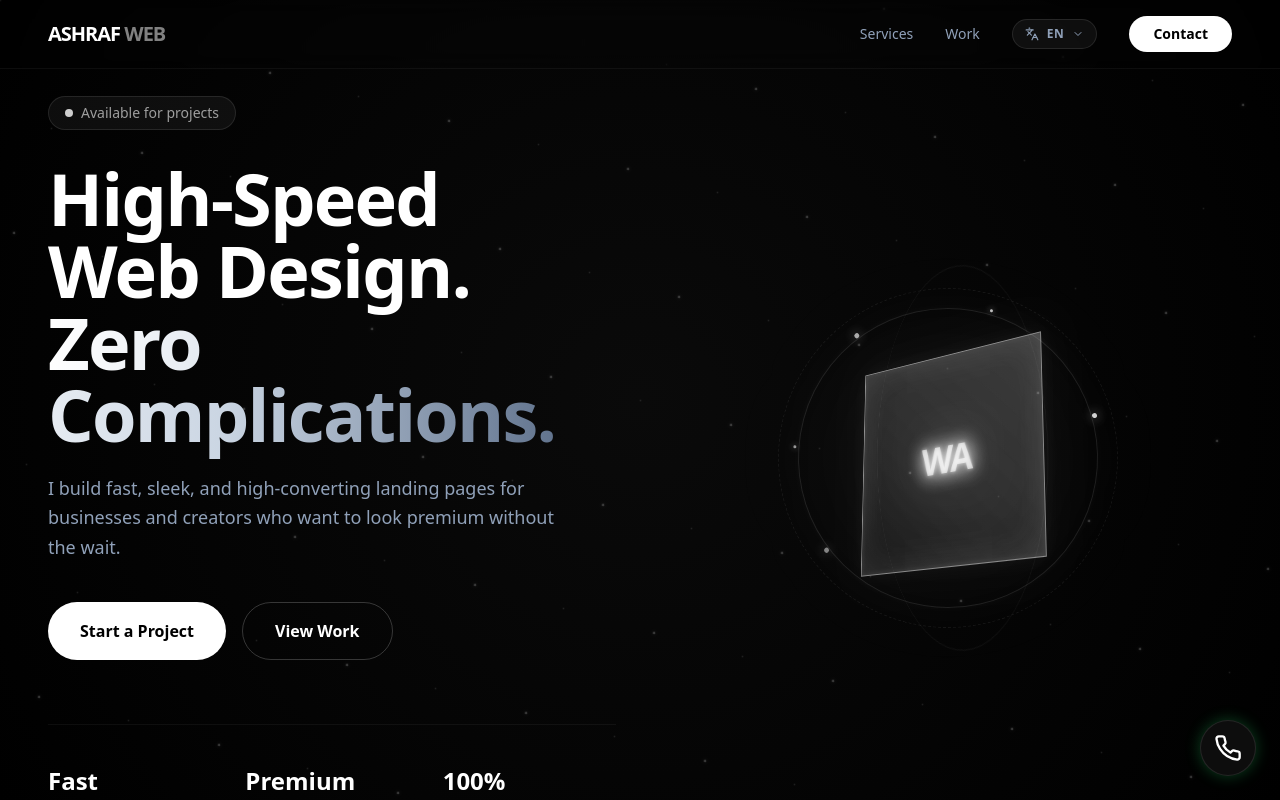
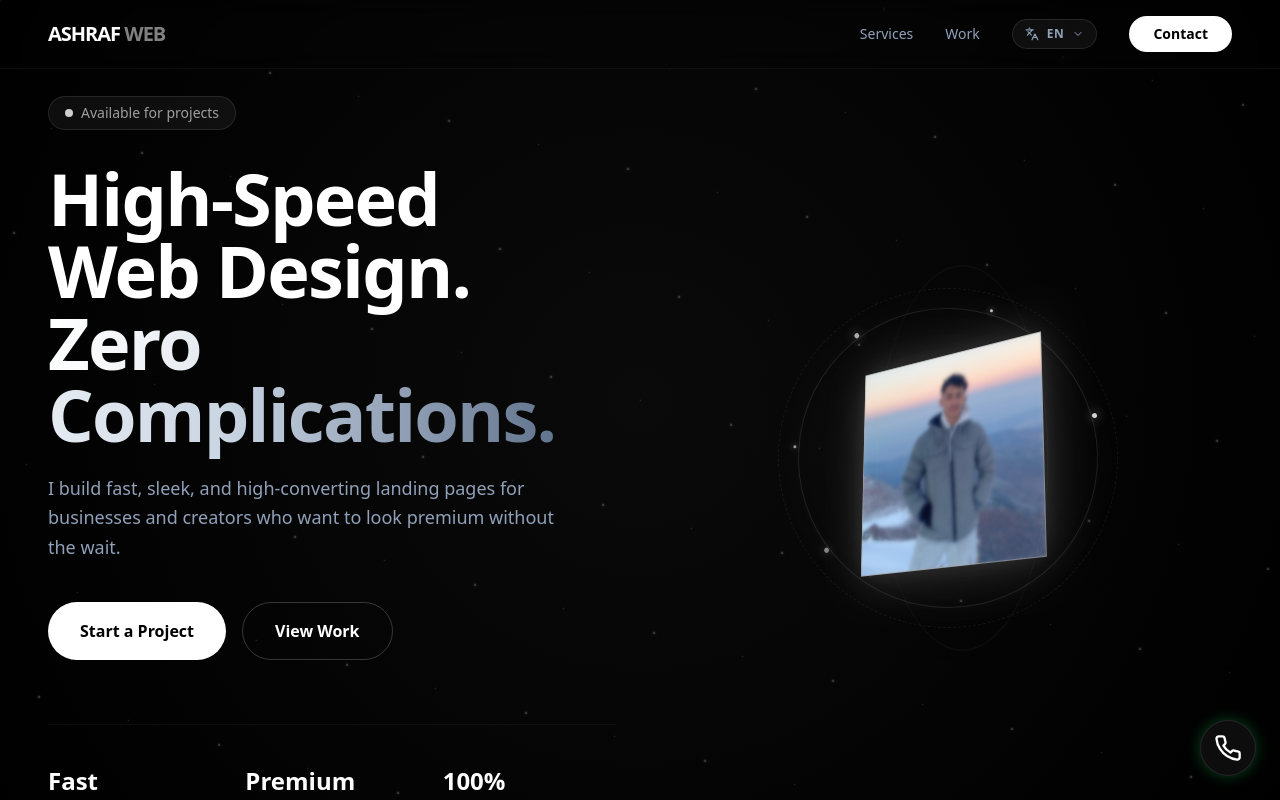
Before and after one commit to AchrafJlaghmi/AshrafWeb, a Next.js app: page / in a window 1280 px wide. Shown: the top 800 px of the page. Built offline with nearby package versions, Linux system fonts and the light colour scheme.

Commit message:
feat: add user profile picture to 3D hero cube

```diff
--- a/src/app/page.tsx
+++ b/src/app/page.tsx
@@ -168,9 +168,8 @@ const Hero3D = () => {
           filter: "drop-shadow(0 0 25px rgba(255,255,255,0.2))",
         }}
       >
-        {/* FRONT */}
-        <div style={{ ...faceStyle("translateZ(110px)", true), display: "flex", alignItems: "center", justifyContent: "center" }}>
-          <span style={{ color: "rgba(255,255,255,0.6)", fontSize: "2.5rem", fontWeight: 900, letterSpacing: "-0.05em", textShadow: "0 0 20px rgba(255,255,255,0.8)" }}>AW</span>
+        <div style={{ ...faceStyle("translateZ(110px)", true), display: "flex", alignItems: "center", justifyContent: "center", overflow: "hidden" }}>
+          <Image src="/ashraf.jpg" alt="Ashraf" fill className="object-cover opacity-90 hover:opacity-100 transition-opacity" />
         </div>
         {/* BACK */}
         <div style={faceStyle("rotateY(180deg) translateZ(110px)")} />
```
Also changed, not shown: public/ashraf.jpg (added).
